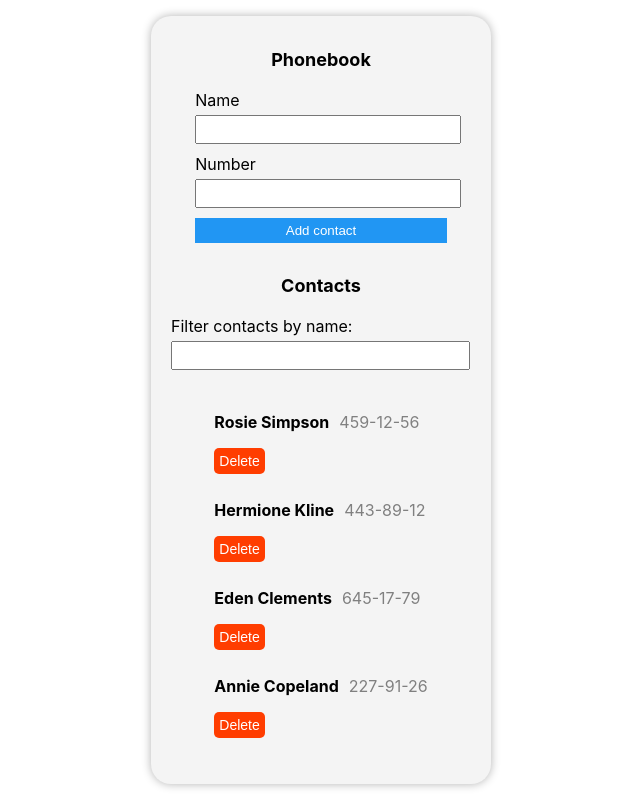
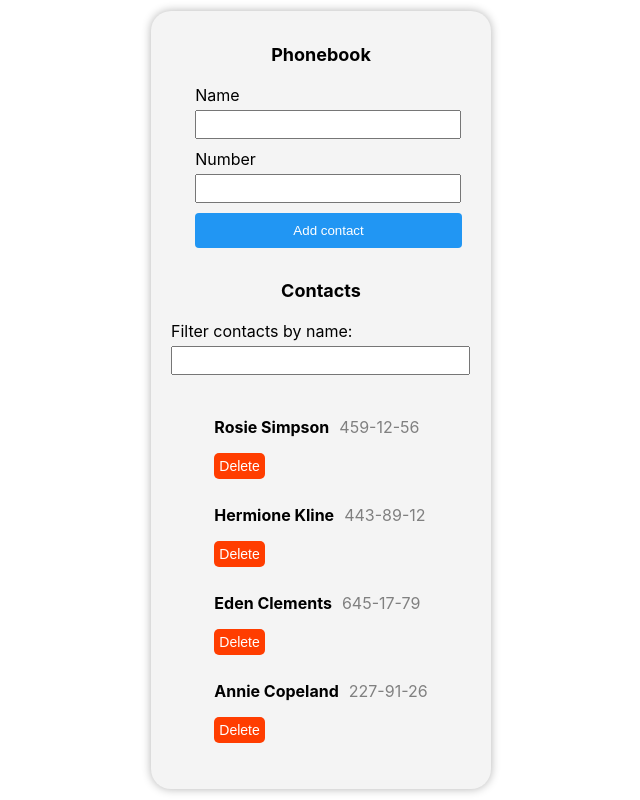
Before and after one commit to Dyhless/react-hw-02-phonebook, a React (Create React App) app: page / in a window 1280 px wide. Shown: the whole page, without its empty margins (319-959 px from the left). Built offline with nearby package versions, Linux system fonts and the light colour scheme.

Commit message:
Update ContactForm.styled.js

```diff
--- a/src/components/ContactForm/ContactForm.styled.js
+++ b/src/components/ContactForm/ContactForm.styled.js
@@ -19,10 +19,11 @@ export const Input = styled.input`
 `;
 
 export const Button = styled.button`
-  padding: 5px 10px;
+  padding: 10px 10px;
   background-color: #2196f3;
   color: #fff;
   border: none;
   cursor: pointer;
-  width: 100%;
+  width: 106%;
+  border-radius: 4px;
 `;
```
